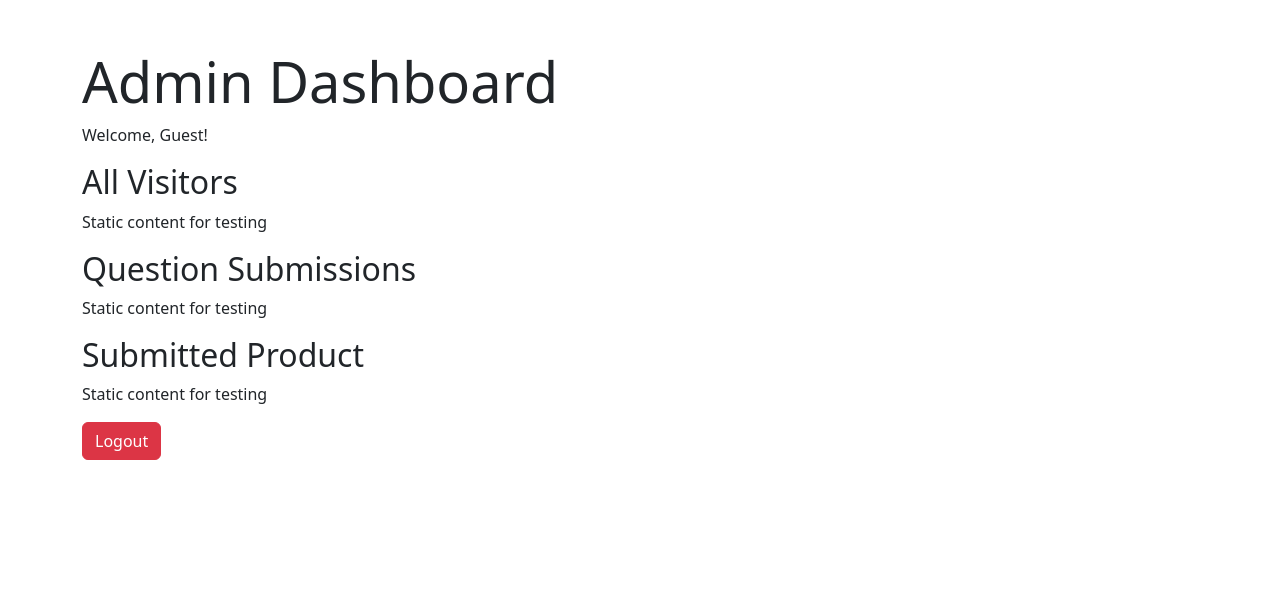
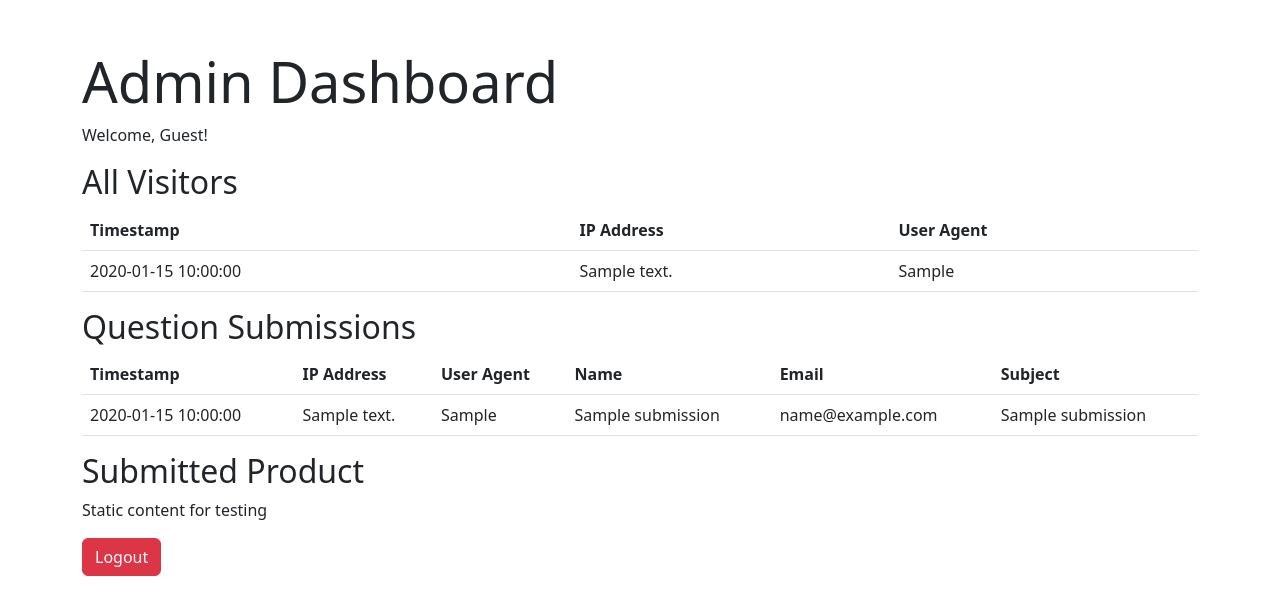
Before and after one commit to AustinTX360/1, a Flask app: template templates/admin_dashboard.html in a window 1280 px wide. Shown: the top 615 px of the page. Run offline with Flask 3, Linux system fonts and the light colour scheme; the template is opened without the code that fills it: most values are stand-ins (such as "Sample title", 1, 10 or a date in 2020).

Commit message:
Update admin_dashboard.html

```diff
--- a/templates/admin_dashboard.html
+++ b/templates/admin_dashboard.html
@@ -11,11 +11,54 @@
         <h1 class="display-4">Admin Dashboard</h1>
         <p>Welcome, {{ session.get('username', 'Guest') }}!</p>
 
-        <h2>All Visitors</h2>
-        <p>Static content for testing</p>
+        <!-- Add this section to display all visitors -->
+<h2>All Visitors</h2>
+<table class="table">
+    <thead>
+        <tr>
+            <th>Timestamp</th>
+            <th>IP Address</th>
+            <th>User Agent</th>
+        </tr>
+    </thead>
+    <tbody>
+        {% for visitor in all_visitors %}
+            <tr>
+                <td>{{ visitor['timestamp'] }}</td>
+                <td>{{ visitor['ip_address'] }}</td>
+                <td>{{ visitor['user_agent'] }}</td>
+            </tr>
+        {% endfor %}
+    </tbody>
+</table>
 
-        <h2>Question Submissions</h2>
-        <p>Static content for testing</p>
+<!-- Add this section to display question submissions -->
+<h2>Question Submissions</h2>
+<table class="table">
+    <thead>
+        <tr>
+            <th>Timestamp</th>
+            <th>IP Address</th>
+            <th>User Agent</th>
+            <th>Name</th>
+            <th>Email</th>
+            <th>Subject</th>
+        </tr>
+    </thead>
+    <tbody>
+        {% for submission in question_submissions %}
+            <tr>
+                <td>{{ submission['timestamp'] }}</td>
+                <td>{{ submission['ip_address'] }}</td>
+                <td>{{ submission['user_agent'] }}</td>
+                <td>{{ submission['name'] }}</td>
+                <td>{{ submission['email'] }}</td>
+                <td>{{ submission['subject'] }}</td>
+            </tr>
+        {% endfor %}
+    </tbody>
+</table>
+
 
         <h2>Submitted Product</h2>
         <p>Static content for testing</p>
```
